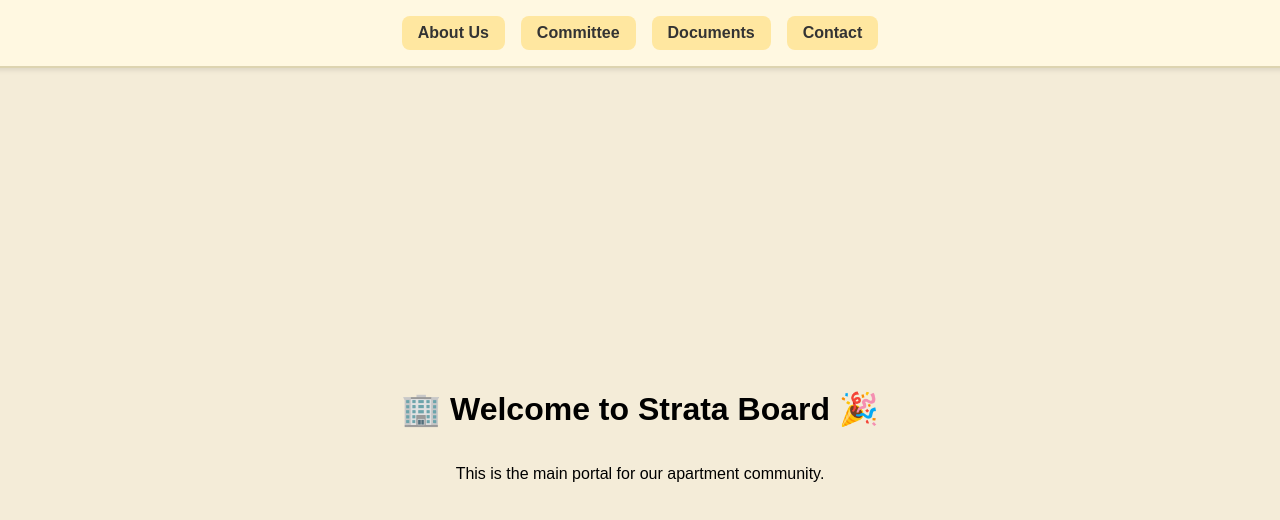
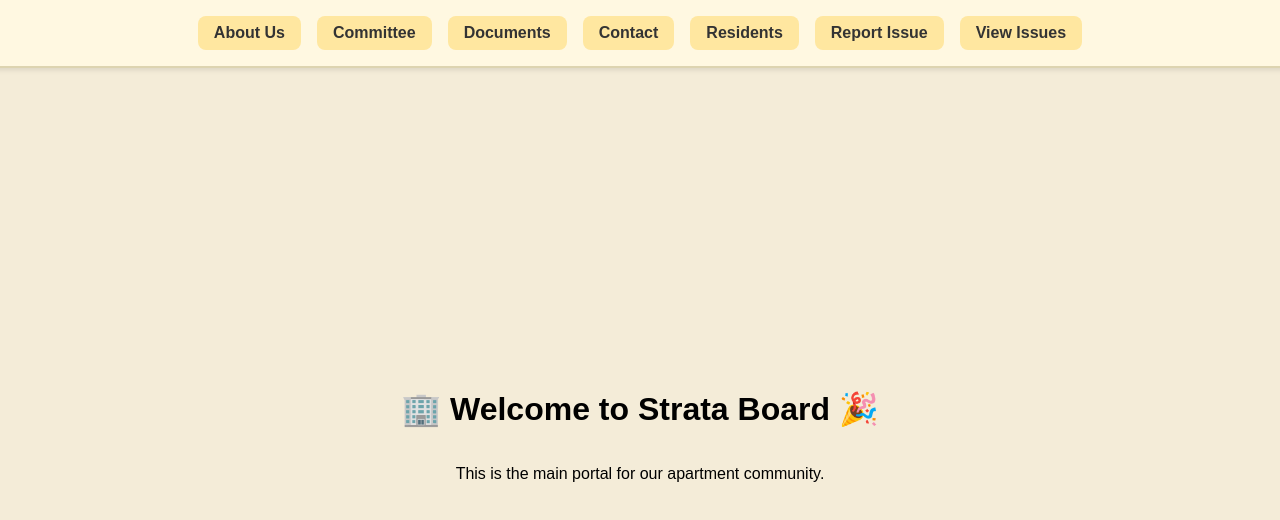
Before and after one commit to Jheng-Peng/strata-board, a Next.js app: page / in a window 1280 px wide. Shown: the top 520 px of the page. Built offline with nearby package versions, Linux system fonts and the light colour scheme.

Commit message:
Add final navigation links to homepage

```diff
--- a/pages/index.js
+++ b/pages/index.js
@@ -9,6 +9,9 @@ export default function Home() {
         <Link href="/committee" className="menu-btn">Committee</Link>
         <Link href="/documents" className="menu-btn">Documents</Link>
         <Link href="/contact" className="menu-btn">Contact</Link>
+        <Link href="/residents" className="menu-btn">Residents</Link>
+        <Link href="/maintenance" className="menu-btn">Report Issue</Link>
+        <Link href="/maintenance-list" className="menu-btn">View Issues</Link>
       </nav>
 
       <main className="main">
```
